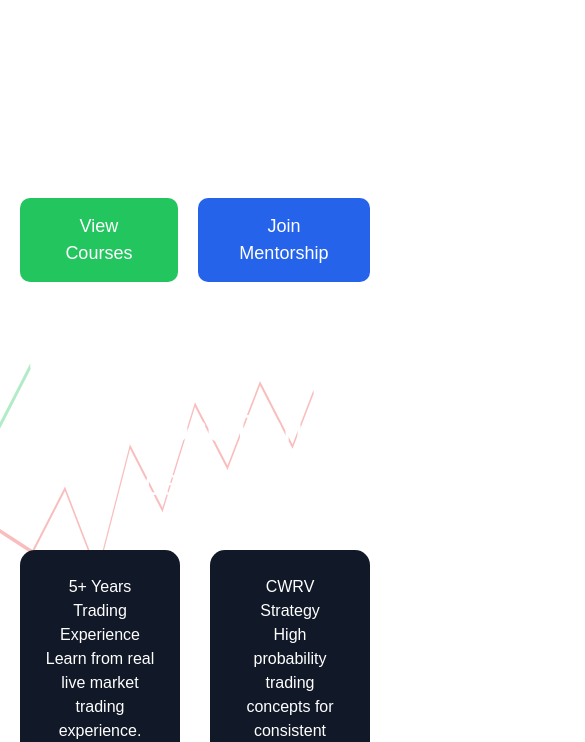
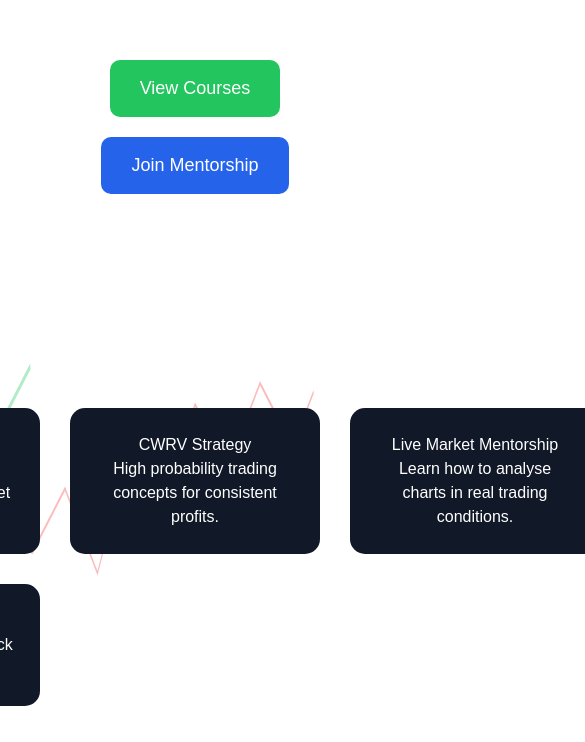
Before and after one commit to roheviaacademy-svg/rohevia-academy, a Next.js app: page / in a window 390 px wide. Shown: the part 102-844 px from the top of the page, 585 px wide, since content can reach past the window. Built offline with nearby package versions, Linux system fonts and the light colour scheme.

Commit message:
Mobile responsive layout

```diff
--- a/app/page.tsx
+++ b/app/page.tsx
@@ -14,15 +14,21 @@ padding:"60px 20px",
     }}>
       <CandlestickBackground />
 
-      <h1 style={{fontSize:"50px"}}>
+      <h1 style={{fontSize:"clamp(32px,6vw,50px)",textAlign:"center"}}>
         Rohevia Academy
       </h1>
 
-      <p style={{opacity:0.7,fontSize:"20px"}}>
+     <p style={{opacity:0.7,fontSize:"clamp(16px,3vw,20px)",textAlign:"center"}}>
         Learn Professional Binary Options Trading
       </p>
 
-      <div style={{marginTop:"30px",display:"flex",gap:"20px"}}>
+     <div style={{
+marginTop:"30px",
+display:"flex",
+gap:"20px",
+flexWrap:"wrap",
+justifyContent:"center"
+}}>
 
         <button style={{
           background:"#22c55e",
@@ -56,7 +62,7 @@ Why Choose Rohevia Academy
 
 <div style={{
 display:"grid",
-gridTemplateColumns:"repeat(2,1fr)",
+gridTemplateColumns:"repeat(auto-fit,minmax(250px,1fr))",
 gap:"30px",
 maxWidth:"900px",
 margin:"auto"
@@ -97,7 +103,7 @@ Student Results
 
 <div style={{
 display:"grid",
-gridTemplateColumns:"repeat(3,1fr)",
+gridTemplateColumns:"repeat(auto-fit,minmax(250px,1fr))",
 gap:"30px"
 }}>
 
@@ -134,9 +140,10 @@ borderRadius:"15px"
 <section style={{
   marginTop:"120px",
   display:"flex",
-  justifyContent:"center",
-  gap:"40px",
-  flexWrap:"wrap"
+justifyContent:"center",
+gap:"40px",
+flexWrap:"wrap",
+maxWidth:"1200px"
 }}>
 
 {/* ADVANCED */}
```
